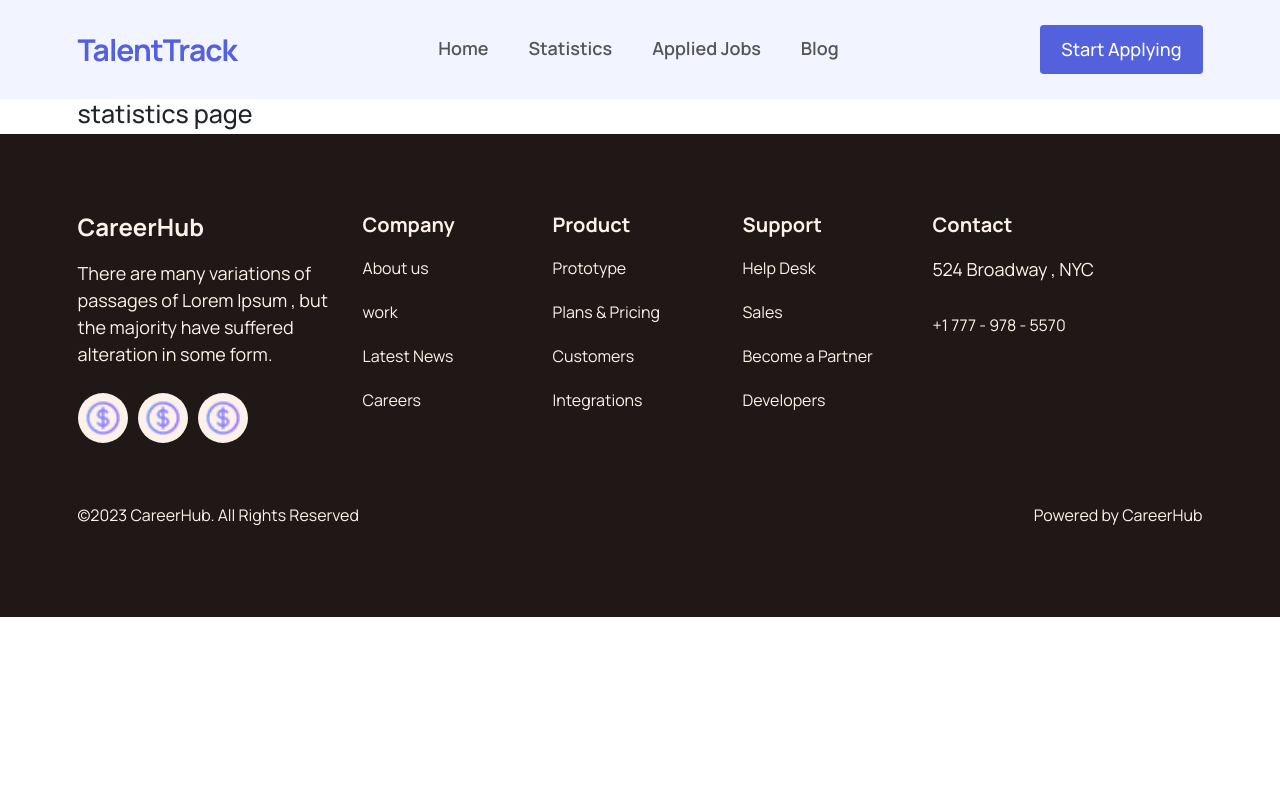
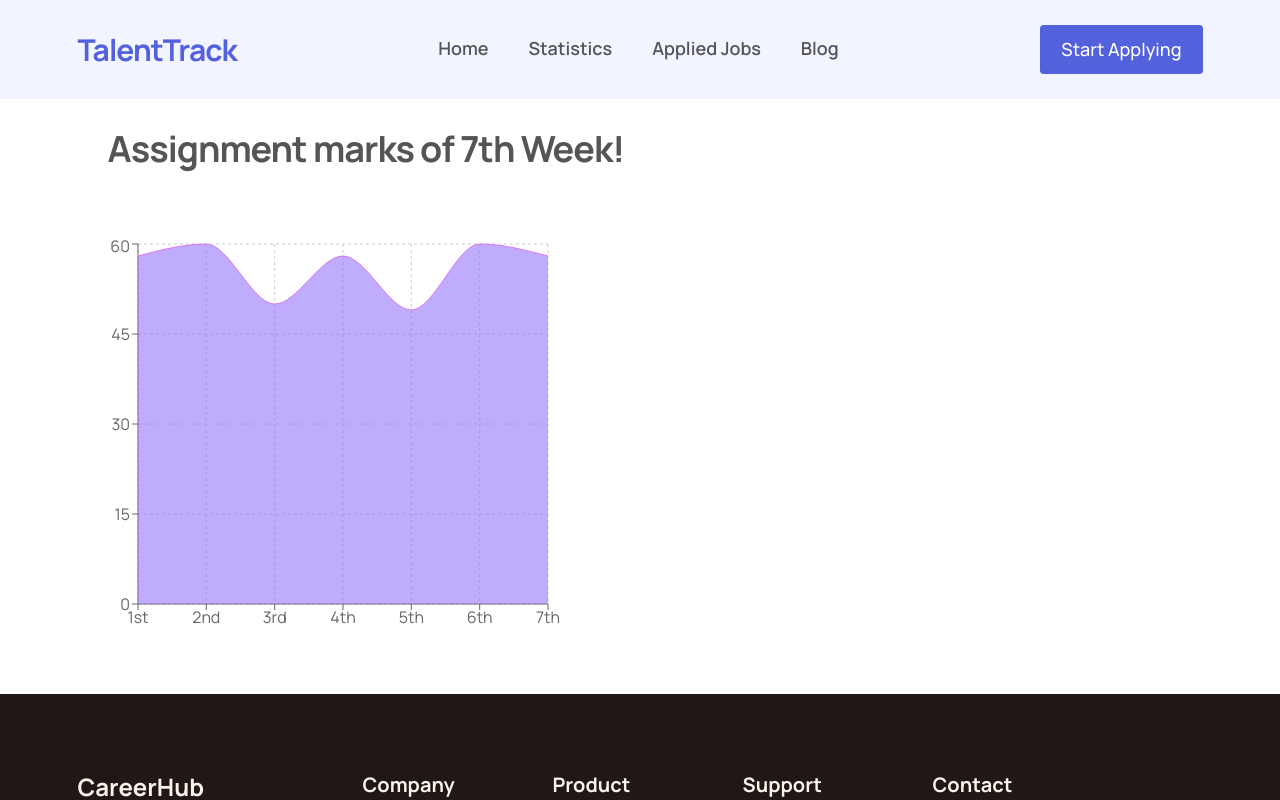
Before and after one commit to aburaihan8715/talent-track, a React (Vite) app: page /statistics in a window 1280 px wide. Shown: the top 800 px of the page. Built offline with nearby package versions, Linux system fonts and the light colour scheme.

Commit message:
area chart done

```diff
--- a/package.json
+++ b/package.json
@@ -21,6 +21,7 @@
     "react-bootstrap": "^2.7.4",
     "react-dom": "^18.2.0",
     "react-router-dom": "^6.11.1",
+    "recharts": "^2.6.2",
     "sort-by": "^0.0.2"
   },
   "devDependencies": {
--- a/src/main.jsx
+++ b/src/main.jsx
@@ -10,6 +10,7 @@ import JobDetails from "./pages/Home/JobDetails/JobDetails";
 import AppliedJobs from "./pages/AppliedJobs/AppliedJobs";
 import Statistics from "./pages/Statistics/Statistics";
 import Blogs from "./pages/Blogs/Blogs";
+import NotFound from "./pages/NotFound/NotFound";
 
 const router = createBrowserRouter([
   {
@@ -37,6 +38,10 @@ const router = createBrowserRouter([
         path: "/blogs",
         element: <Blogs />,
       },
+      {
+        path:"*",
+        element: <NotFound/>
+      }
     ],
   },
 ]);
--- /dev/null
+++ b/src/pages/NotFound/NotFound.jsx
@@ -0,0 +1,18 @@
+import React from "react";
+import "./NotFound.css";
+
+const NotFound = () => {
+  return (
+    <div>
+      <div className="container">
+        <div className="row p-5">
+          <div className="col-12 text-center p-5">
+            <h2 className="text-text-center p-5">404 Not found!!!</h2>
+          </div>
+        </div>
+      </div>
+    </div>
+  );
+};
+
+export default NotFound;
--- a/src/pages/Statistics/Statistics.jsx
+++ b/src/pages/Statistics/Statistics.jsx
@@ -1,11 +1,91 @@
 import React from "react";
 import "./Statistics.css";
+import { AreaChart, Area, XAxis, YAxis, CartesianGrid, Tooltip, ResponsiveContainer } from "recharts";
 
 const Statistics = () => {
+  const data = [
+    { week: "1st", value: 58 },
+    { week: "2nd", value: 60 },
+    { week: "3rd", value: 50 },
+    { week: "4th", value: 58 },
+    { week: "5th", value: 49 },
+    { week: "6th", value: 60 },
+    { week: "7th", value: 58 },
+  ];
+  const data2 = [
+    {
+      name: "Page A",
+      uv: 4000,
+      pv: 2400,
+      amt: 2400,
+    },
+    {
+      name: "Page B",
+      uv: 3000,
+      pv: 1398,
+      amt: 2210,
+    },
+    {
+      name: "Page C",
+      uv: 2000,
+      pv: 9800,
+      amt: 2290,
+    },
+    {
+      name: "Page D",
+      uv: 2780,
+      pv: 3908,
+      amt: 2000,
+    },
+    {
+      name: "Page E",
+      uv: 1890,
+      pv: 4800,
+      amt: 2181,
+    },
+    {
+      name: "Page F",
+      uv: 2390,
+      pv: 3800,
+      amt: 2500,
+    },
+    {
+      name: "Page G",
+      uv: 3490,
+      pv: 4300,
+      amt: 2100,
+    },
+  ];
+
   return (
     <section>
       <div className="container">
-        <h1>statistics page</h1>
+        <div className="row">
+          <div className="col-12">
+            <h2 className="heading_secondary ps-5 mt-5">Assignment marks of 7th Week!</h2>
+          </div>
+        </div>
+        <div className="row py-5">
+          <div className="col-12 py-5">
+            <AreaChart
+              width={500}
+              height={400}
+              data={data}
+              margin={{
+                top: 10,
+                right: 30,
+                left: 0,
+                bottom: 0,
+              }}
+            >
+              <CartesianGrid strokeDasharray="3 3" />
+              <XAxis dataKey="week" />
+              <YAxis />
+              <Tooltip />
+              <Area type="monotone" dataKey="value" stroke="#da77f2" fill="#9775fa" />
+            </AreaChart>
+          </div>
+        </div>
       </div>
     </section>
   );
```
Also changed, not shown: src/pages/NotFound/NotFound.css (added), 2 other files (tests, documents, lock files or other folders).
